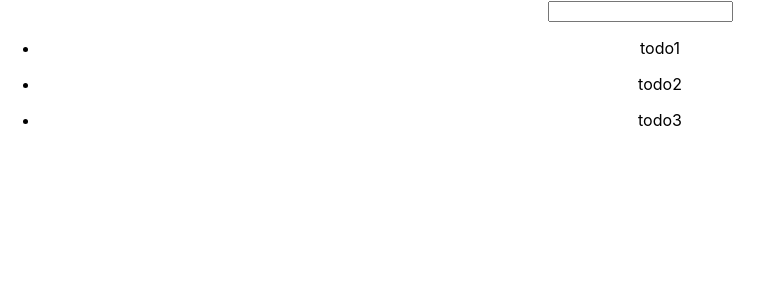
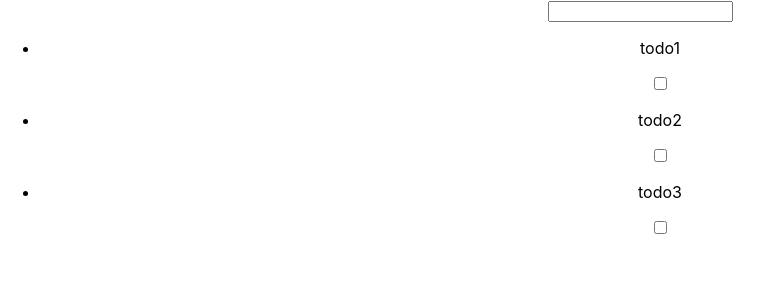
Before and after one commit to yhor1e/react-todos, a React (Create React App) app: page / in a window 1280 px wide. Shown: the top 300 px of the page, without its empty margins (0-773 px from the left). Built offline with nearby package versions, Linux system fonts and the light colour scheme.

Commit message:
Add checkbox

```diff
--- a/src/Todo.js
+++ b/src/Todo.js
@@ -7,10 +7,14 @@ class Todo extends React.Component {
     if (this.props.isEdit) {
       content = <input type="text" defaultValue={this.props.text} />
     } else {
-      content = <p>{this.props.text}</p>
+      content = (
+        <>
+          <p onDoubleClick={this.props.onDoubleClick}>{this.props.text}</p>
+          <input type="checkbox" />
+        </>
+      )
     }
-
-    return <li onDoubleClick={this.props.onDoubleClick}>{content}</li>
+    return <li>{content}</li>
   }
 }
 
```
Also changed, not shown: 1 other file (tests, documents, lock files or other folders).
